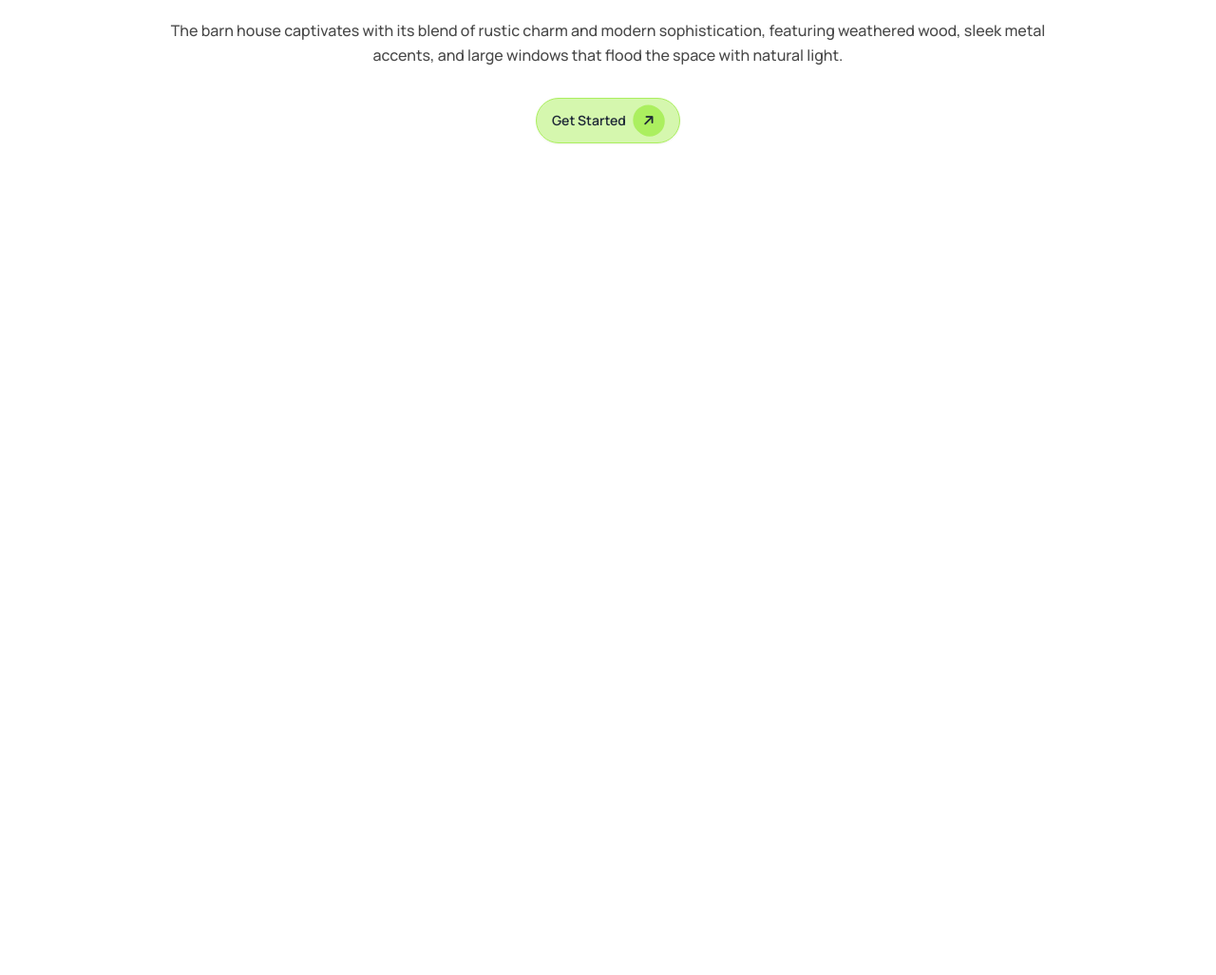
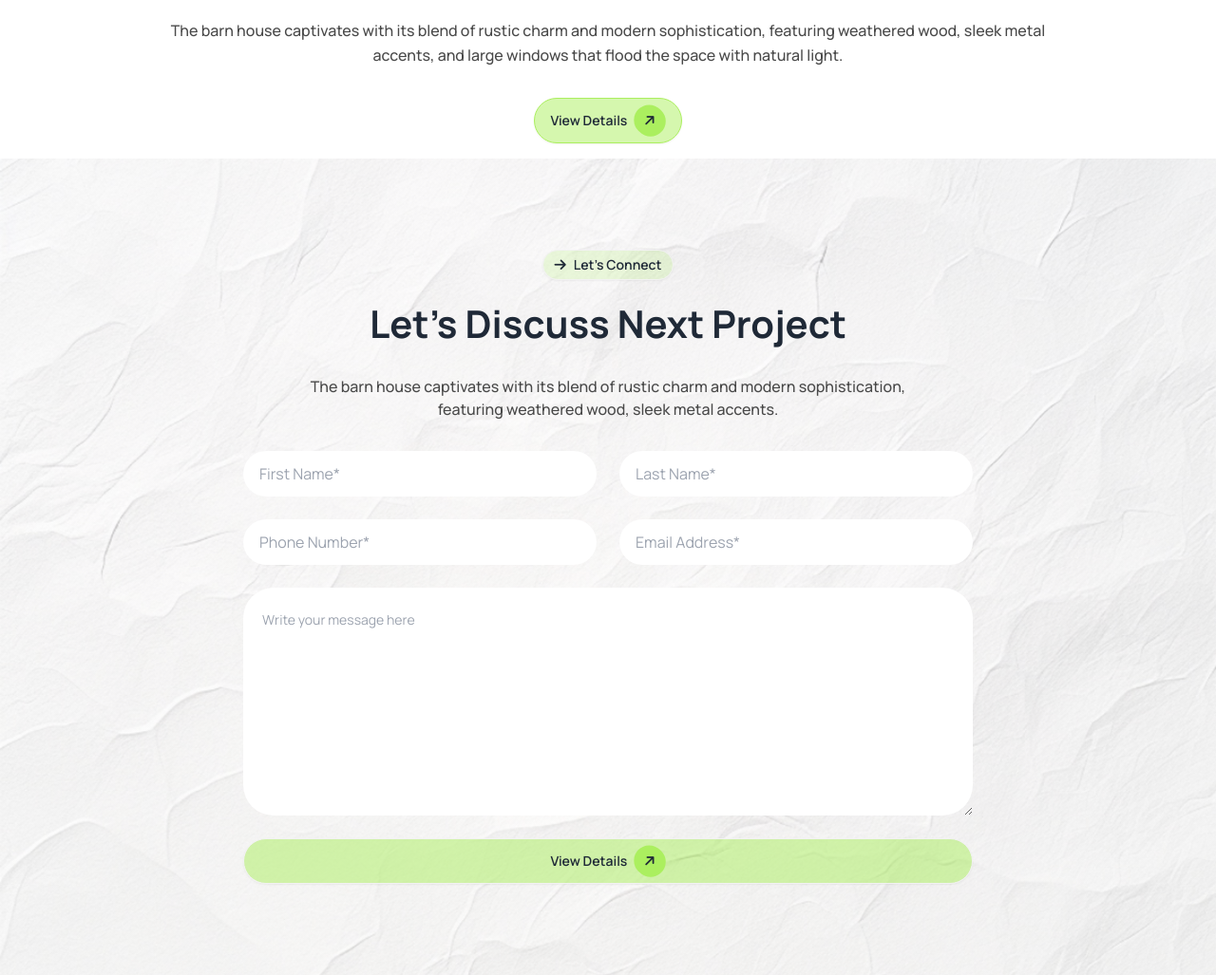
Before and after one commit to xyryc/rinterio-landing-page, a plain HTML site: page index.html in a window 1280 px wide. Shown: the part 555-1582 px from the top of the page at 95% size. Before the commit the page ends 800 px from the top, so only its background shows below. Drawn offline with nearby package versions, Linux system fonts and the light colour scheme.

Commit message:
added contacts section

```diff
--- a/index.html
+++ b/index.html
@@ -14,7 +14,10 @@
     />
 
     <!-- Font Awesome cdn -->
-    <script src="https://kit.fontawesome.com/651adfbaf7.js" crossorigin="anonymous"></script>
+    <script
+      src="https://kit.fontawesome.com/651adfbaf7.js"
+      crossorigin="anonymous"
+    ></script>
 
     <!-- Tailwind CSS + DaisyUI cdn -->
     <link
@@ -32,6 +35,7 @@
               clifford: "#da373d",
               customGray: "#494949",
               customLightGreen: "rgba(171, 239, 95, 0.5)",
+              customLightGreen2: "rgba(171, 239, 95, 0.2)",
               customGreen: "#ABEF5F",
             },
           },
@@ -42,6 +46,17 @@
     <style>
       .font-manrope {
         font-family: "Manrope", sans-serif;
+      }
+
+      .background-paper {
+        background-image: linear-gradient(
+            rgba(255, 255, 255, 0.5),
+            rgba(255, 255, 255, 0.5)
+          ),
+          url(./assets/bg.jpg);
+        background-repeat: no-repeat;
+        background-position: center;
+        background-size: cover;
       }
     </style>
   </head>
@@ -55,27 +70,95 @@
               <img src="./assets/banner.png" alt="" />
             </div>
             <h1
-              class="text-[28px] md:text-4xl lg:text-[64px] leading-8 md:leading-[80px] font-extrabold py-6"
+              class="text-[28px] md:text-4xl lg:text-[64px] leading-8 lg:leading-[80px] font-extrabold py-6"
             >
               A barn house of this design has a striking appearance
             </h1>
             <p
-              class="text-base text-customGray font-medium leading-[26px] pb-8 w-9/12 mx-auto"
+              class="text-base text-customGray font-medium leading-[26px] pb-8 md:w-9/12 mx-auto"
             >
               The barn house captivates with its blend of rustic charm and
               modern sophistication, featuring weathered wood, sleek metal
               accents, and large windows that flood the space with natural
               light.
             </p>
-            <button class="btn bg-customLightGreen border border-customGreen rounded-[32px]">
-              Get Started <i class="fa-solid fa-arrow-right -rotate-45 p-[10px] bg-customGreen rounded-full"></i>
+            <button
+              class="btn bg-customLightGreen border border-customGreen rounded-[32px] w-full sm:w-auto"
+            >
+              View Details
+              <i
+                class="fa-solid fa-arrow-right -rotate-45 p-[10px] bg-customGreen rounded-full"
+              ></i>
             </button>
           </div>
         </div>
       </div>
     </header>
 
-    <main class="container mx-auto"></main>
+    <main>
+      <!-- Contacts Section -->
+      <section class="background-paper">
+        <!-- content container -->
+        <div class="container mx-auto py-24 px-6 md:px-0">
+          <!-- title container -->
+          <div
+            class="flex flex-col justify-center items-center text-center mb-8"
+          >
+            <button class="btn btn-sm bg-customLightGreen2 rounded-3xl">
+              <i class="fa-solid fa-arrow-right"></i>
+              Let's Connect
+            </button>
+            <h1 class="text-[40px] font-bold mt-4 mb-6">
+              Let’s Discuss Next Project
+            </h1>
+            <p class="text-base text-customGray font-medium lg:w-1/2">
+              The barn house captivates with its blend of rustic charm and
+              modern sophistication, featuring weathered wood, sleek metal
+              accents.
+            </p>
+          </div>
+
+          <!-- input fields -->
+          <div
+            class="grid grid-cols-1 md:grid-cols-2 gap-6 place-items-center justify-center md:w-3/5 mx-auto"
+          >
+            <input
+              type="text"
+              placeholder="First Name*"
+              class="input rounded-[64px] w-full"
+            />
+            <input
+              type="text"
+              placeholder="Last Name*"
+              class="input rounded-[64px] w-full"
+            />
+            <input
+              type="text"
+              placeholder="Phone Number*"
+              class="input rounded-[64px] w-full"
+            />
+            <input
+              type="text"
+              placeholder="Email Address*"
+              class="input rounded-[64px] w-full"
+            />
+            <textarea
+              placeholder="Write your message here"
+              class="textarea textarea-bordered textarea-md w-full md:col-span-2 h-60 rounded-[32px] border-none p-5"
+            ></textarea>
+
+            <button
+              class="btn bg-customLightGreen rounded-[32px] w-full md:col-span-2"
+            >
+              View Details
+              <i
+                class="fa-solid fa-arrow-right -rotate-45 p-[10px] bg-customGreen rounded-full"
+              ></i>
+            </button>
+          </div>
+        </div>
+      </section>
+    </main>
 
     <footer></footer>
   </body>
```
